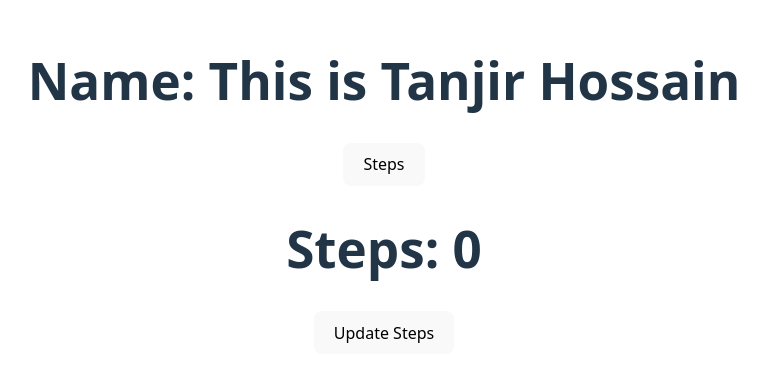
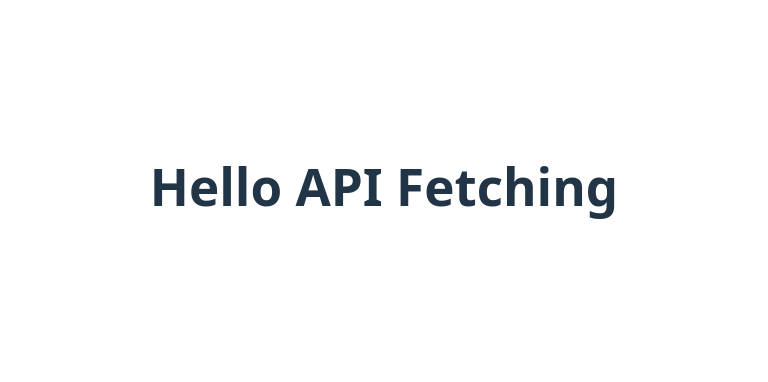
Before and after one commit to tanjirhc/understand-react, a React (Vite) app: page / in a window 1280 px wide. Shown: the part 214-596 px from the top of the page, without its empty margins (256-1024 px from the left). Built offline with nearby package versions, Linux system fonts and the light colour scheme.

Commit message:
API data fetching using useEffect

```diff
--- a/src/App.jsx
+++ b/src/App.jsx
@@ -1,29 +1,14 @@
 
 
-import { useEffect, useState } from 'react'
 import './App.css'
 
 
 
 function App() {
-  const [count, setCount] = useState(0);
-  const [name, setName] = useState('This is Tanjir Hossain ');
-
-  useEffect(() => {
-    console.log('When Data Loaded')
-  }, [name])
-
-  const updateCounter = () => {
-    const newName = name + 'Coding Addict';
-    setName(newName);
-  }
 
   return (
     <div>
-      <h1>Name: {name}</h1>
-      <button onClick={updateCounter}>Steps</button>
-      <h1>Steps: {count}</h1>
-      <button onClick={() => setCount(count + 1)}>Update Steps</button>
+      <h1>Hello API Fetching</h1>
     </div>
   )
 }
```
